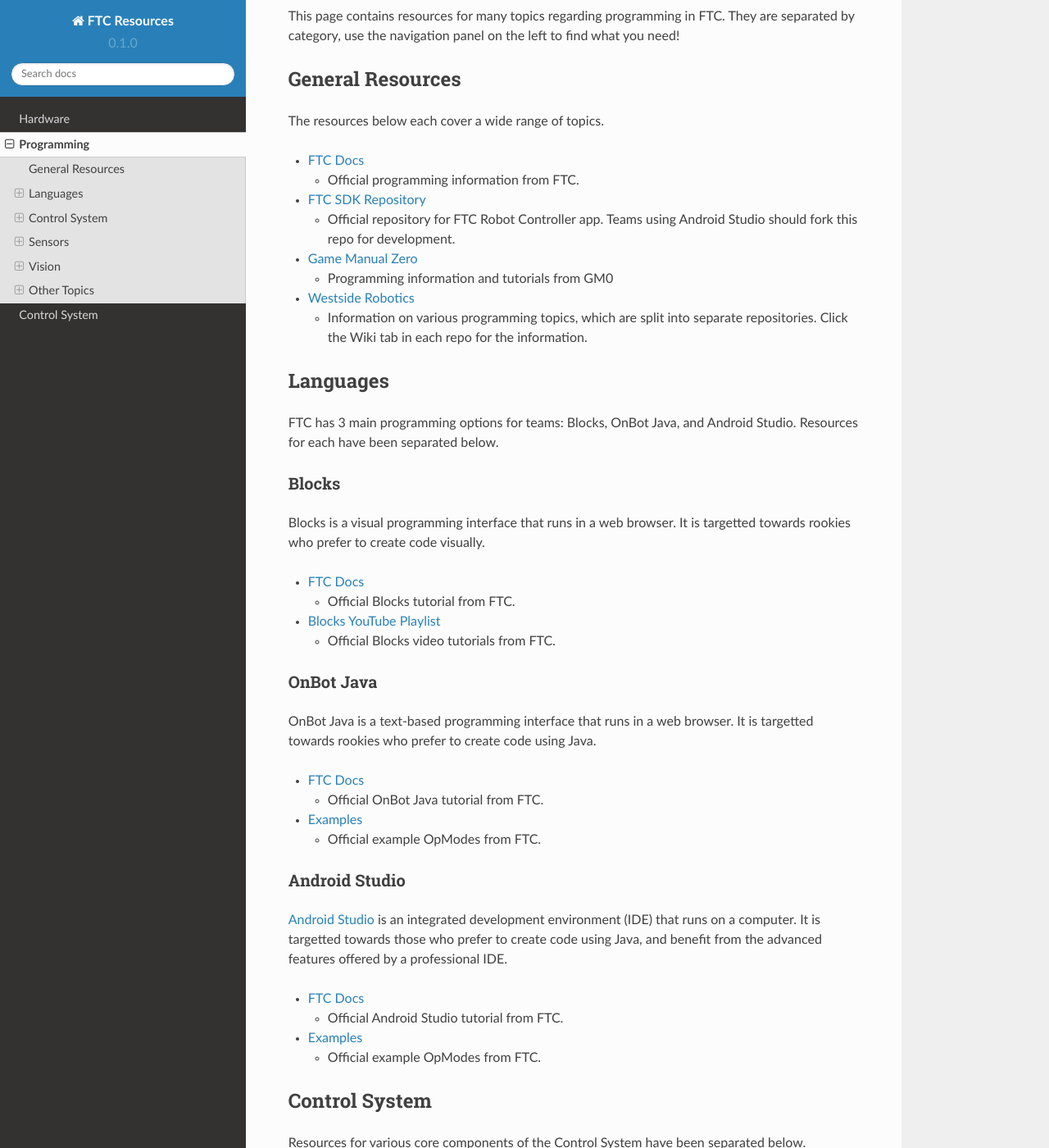
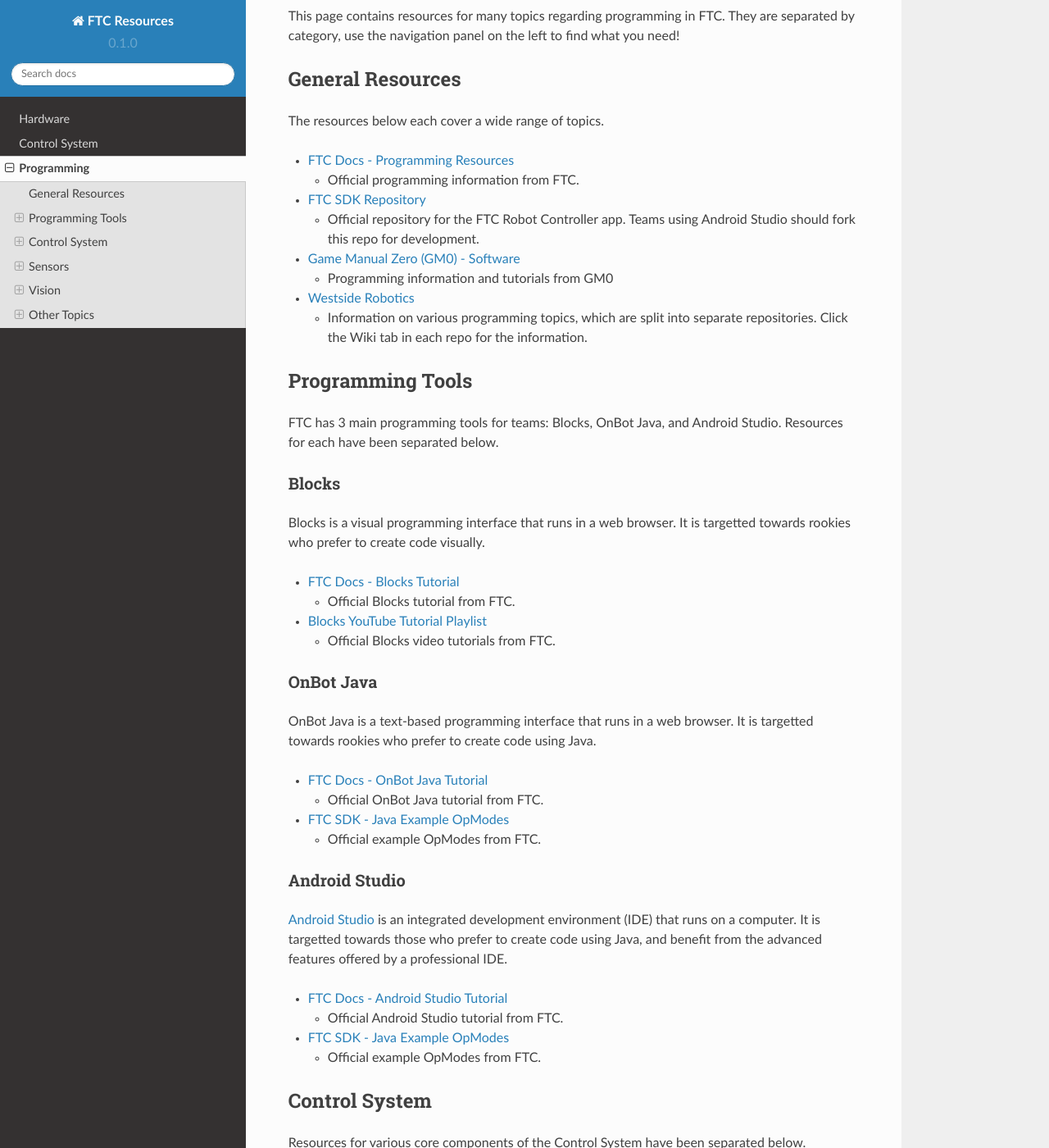
Before and after one commit to GramGra07/All-Goodies, a Sphinx documentation site: the page built from docs/source/programming.rst, in a window 1280 px wide and 1400 px high, scrolled down 253 px. Shown: the whole window at 82% size. Built offline with Sphinx 7.4.7 and the Read the Docs theme 2.0.0, drawn with Linux system fonts in a browser that asks for light colours; some of the changed text lies outside the part shown.

Commit message:
Formatting and content updates
Add contribution information to readme
Add more site info to index page
Add Game and Season Materials link
Abbreviate GM0 in most places
Update formatting of hyperlinks (generally "Source - Page")
Change "Languages" to "Programming Tools"
Fix FTC Docs servo link
Fix GM0 control loop link

```diff
--- a/docs/source/programming.rst
+++ b/docs/source/programming.rst
@@ -12,15 +12,15 @@
 
 The resources below each cover a wide range of topics.
 
-* `FTC Docs <https://ftc-docs.firstinspires.org/en/latest/programming_resources/index.html>`_
+* `FTC Docs - Programming Resources <https://ftc-docs.firstinspires.org/en/latest/programming_resources/index.html>`_
 
   * Official programming information from FTC.
 
 * `FTC SDK Repository <https://github.com/FIRST-Tech-Challenge/FtcRobotController/>`_
 
-  * Official repository for FTC Robot Controller app. Teams using Android Studio should fork this repo for development.
+  * Official repository for the FTC Robot Controller app. Teams using Android Studio should fork this repo for development.
 
-* `Game Manual Zero <https://gm0.org/en/latest/docs/software/index.html>`_
+* `Game Manual Zero (GM0) - Software <https://gm0.org/en/latest/docs/software/index.html>`_
 
   * Programming information and tutorials from GM0
 
@@ -37,21 +37,21 @@
 
 ..   * A group who make tools and resources for FTC teams.
 
-Languages
+Programming Tools
 ********************************************************************************
 
-FTC has 3 main programming options for teams: Blocks, OnBot Java, and Android Studio. Resources for each have been separated below.
+FTC has 3 main programming tools for teams: Blocks, OnBot Java, and Android Studio. Resources for each have been separated below.
 
 Blocks
 ================================================================================
 
 Blocks is a visual programming interface that runs in a web browser. It is targetted towards rookies who prefer to create code visually.
 
-* `FTC Docs <https://ftc-docs.firstinspires.org/en/latest/programming_resources/blocks/Blocks-Tutorial.html>`_
+* `FTC Docs - Blocks Tutorial <https://ftc-docs.firstinspires.org/en/latest/programming_resources/blocks/Blocks-Tutorial.html>`_
 
   * Official Blocks tutorial from FTC.
 
-* `Blocks YouTube Playlist  <https://www.youtube.com/playlist?list=PLEuGrYl8iBm4A4yrRcatGcK7q0od0LYov>`_
+* `Blocks YouTube Tutorial Playlist  <https://www.youtube.com/playlist?list=PLEuGrYl8iBm4A4yrRcatGcK7q0od0LYov>`_
 
   * Official Blocks video tutorials from FTC.
 
@@ -60,11 +60,11 @@
 
 OnBot Java is a text-based programming interface that runs in a web browser.  It is targetted towards rookies who prefer to create code using Java.
 
-* `FTC Docs <https://ftc-docs.firstinspires.org/en/latest/programming_resources/onbot_java/OnBot-Java-Tutorial.html>`_
+* `FTC Docs - OnBot Java Tutorial <https://ftc-docs.firstinspires.org/en/latest/programming_resources/onbot_java/OnBot-Java-Tutorial.html>`_
 
   * Official OnBot Java tutorial from FTC.
 
-* `Examples <https://github.com/FIRST-Tech-Challenge/FtcRobotController/tree/master/FtcRobotController/src/main/java/org/firstinspires/ftc/robotcontroller/external/samples>`_
+* `FTC SDK - Java Example OpModes <https://github.com/FIRST-Tech-Challenge/FtcRobotController/tree/master/FtcRobotController/src/main/java/org/firstinspires/ftc/robotcontroller/external/samples>`_
 
   * Official example OpModes from FTC.
 
@@ -73,11 +73,11 @@
 
 `Android Studio <https://developer.android.com/studio>`_ is an integrated development environment (IDE) that runs on a computer. It is targetted towards those who prefer to create code using Java, and benefit from the advanced features offered by a professional IDE.
 
-* `FTC Docs <https://ftc-docs.firstinspires.org/en/latest/programming_resources/android_studio_java/Android-Studio-Tutorial.html>`_
+* `FTC Docs - Android Studio Tutorial <https://ftc-docs.firstinspires.org/en/latest/programming_resources/android_studio_java/Android-Studio-Tutorial.html>`_
 
   * Official Android Studio tutorial from FTC.
 
-* `Examples <https://github.com/FIRST-Tech-Challenge/FtcRobotController/tree/master/FtcRobotController/src/main/java/org/firstinspires/ftc/robotcontroller/external/samples>`_
+* `FTC SDK - Java Example OpModes <https://github.com/FIRST-Tech-Challenge/FtcRobotController/tree/master/FtcRobotController/src/main/java/org/firstinspires/ftc/robotcontroller/external/samples>`_
 
   * Official example OpModes from FTC.
 
@@ -91,7 +91,7 @@
 
 Telemetry is used to send information from the Robot Controller to the Driver Station.
 
-* `Game Manual Zero <https://gm0.org/en/latest/docs/software/tutorials/using-telemetry.html>`_
+* `GM0 - Using Telemetry <https://gm0.org/en/latest/docs/software/tutorials/using-telemetry.html>`_
 
   * Information from GM0 about telemtry.
 
@@ -100,7 +100,7 @@
 
 Gamepads are controllers that plug into the Driver Station, and are typically used to control the robot during TeleOp.
 
-* `Game Manual Zero <https://gm0.org/en/latest/docs/software/tutorials/gamepad.html>`_
+* `GM0 - Gamepad Usage <https://gm0.org/en/latest/docs/software/tutorials/gamepad.html>`_
 
   * Information from GM0 about gamepads.
 
@@ -109,11 +109,11 @@
 
 Motors are electromechanical devices that spin when powered. They're typically used to drive wheels or move actuators.
 
-* FTC Docs (`Blocks <https://ftc-docs.firstinspires.org/en/latest/programming_resources/tutorial_specific/blocks/creating_op_modes/Writing-an-Op-Mode-with-FTC-Blocks.html#controlling-a-dc-motor>`_) (`OnBot Java <https://ftc-docs.firstinspires.org/en/latest/programming_resources/tutorial_specific/onbot_java/creating_op_modes/Creating-and-Running-an-Op-Mode-%28OnBot-Java%29.html#modifying-your-op-mode-to-control-a-motor>`_) (`Android Studio <https://ftc-docs.firstinspires.org/en/latest/programming_resources/tutorial_specific/android_studio/creating_op_modes/Creating-and-Running-an-Op-Mode-%28Android-Studio%29.html#modifying-your-op-mode-to-control-a-motor>`_)
+* FTC Docs - Motor Tutorials (`Blocks <https://ftc-docs.firstinspires.org/en/latest/programming_resources/tutorial_specific/blocks/creating_op_modes/Writing-an-Op-Mode-with-FTC-Blocks.html#controlling-a-dc-motor>`_) (`OnBot Java <https://ftc-docs.firstinspires.org/en/latest/programming_resources/tutorial_specific/onbot_java/creating_op_modes/Creating-and-Running-an-Op-Mode-%28OnBot-Java%29.html#modifying-your-op-mode-to-control-a-motor>`_) (`Android Studio <https://ftc-docs.firstinspires.org/en/latest/programming_resources/tutorial_specific/android_studio/creating_op_modes/Creating-and-Running-an-Op-Mode-%28Android-Studio%29.html#modifying-your-op-mode-to-control-a-motor>`_)
 
   * Official information from FTC about motors.
 
-* `Game Manual Zero <https://gm0.org/en/latest/docs/software/getting-started/common-hardware-components.html#dc-motor>`_
+* `GM0 - DC Motors <https://gm0.org/en/latest/docs/software/getting-started/common-hardware-components.html#dc-motor>`_
 
   * Information from GM0 about motors.
 
@@ -122,7 +122,11 @@
 
 Servos are electromechanical devices that spin when powered. In contrast to motors, they usually have positional feedback control built-in, and are typically used for smaller actuators.
 
-* `Game Manual Zero <https://gm0.org/en/latest/docs/software/getting-started/common-hardware-components.html#servo>`_
+* FTC Docs - Servo Tutorials (`Blocks <https://ftc-docs.firstinspires.org/en/latest/programming_resources/tutorial_specific/blocks/controlling_a_servo/Controlling-a-Servo-%28Blocks%29.html>`_) (`OnBot Java <https://ftc-docs.firstinspires.org/en/latest/programming_resources/tutorial_specific/onbot_java/controlling_a_servo/Controlling-a-Servo-%28OnBot-Java%29.html>`_) (`Android Studio <https://ftc-docs.firstinspires.org/en/latest/programming_resources/tutorial_specific/android_studio/controlling_a_servo/Controlling-a-Servo-%28Android-Studio%29.html>`_)
+
+  * Official information from FTC about servos.
+
+* `GM0 - Servos <https://gm0.org/en/latest/docs/software/getting-started/common-hardware-components.html#servo>`_
 
   * Information from GM0 about servos.
 
@@ -134,11 +138,7 @@
 Encoders
 ================================================================================
 
-* FTC Docs (`Blocks <https://ftc-docs.firstinspires.org/en/latest/programming_resources/tutorial_specific/blocks/controlling_a_servo/Controlling-a-Servo-%28Blocks%29.html>`_) (`OnBot Java <https://ftc-docs.firstinspires.org/en/latest/programming_resources/tutorial_specific/onbot_java/controlling_a_servo/Controlling-a-Servo-%28OnBot-Java%29.html>`_) (`Android Studio <https://ftc-docs.firstinspires.org/en/latest/programming_resources/tutorial_specific/android_studio/controlling_a_servo/Controlling-a-Servo-%28Android-Studio%29.html>`_)
-
-  * Official information from FTC about encoders.
-
-* `Game Manual Zero <https://gm0.org/en/latest/docs/software/getting-started/common-hardware-components.html#encoders>`_
+* `GM0 - Encoders <https://gm0.org/en/latest/docs/software/getting-started/common-hardware-components.html#encoders>`_
 
   * Information from GM0 about encoders.
 
@@ -203,11 +203,11 @@
 
 `TensorFlow <https://www.tensorflow.org/lite/>`_ is a software library that uses machine learning to identify objects and patterns in images.
 
-* `FTC Docs (Power Play) <https://ftc-docs.firstinspires.org/en/latest/programming_resources/vision/tensorflow_pp_2022/tensorflow_pp_2022.html>`_
+* `FTC Docs - TensorFlow for POWERPLAY <https://ftc-docs.firstinspires.org/en/latest/programming_resources/vision/tensorflow_pp_2022/tensorflow_pp_2022.html>`_
 
-  * Official information from FTC about TensorFlow for the 2022-2023 PowerPlay season.
+  * Official information from FTC about TensorFlow for the 2022-2023 POWERPLAY season.
 
-* `Machine Learning Toolchain (FTC-ML) <https://ftc-docs.firstinspires.org/en/latest/ftc_ml/index.html>`_
+* `FTC Docs - Machine Learning Toolchain (FTC-ML) <https://ftc-docs.firstinspires.org/en/latest/ftc_ml/index.html>`_
 
   * Official information from FTC about the FTC-ML, which is used to create custom TensorFlow models.
 
```
Also changed, not shown: other parts of docs/source/programming.rst (+10 -10 lines), README.md (+5 -3 lines), docs/source/index.rst (+19 -8 lines).
